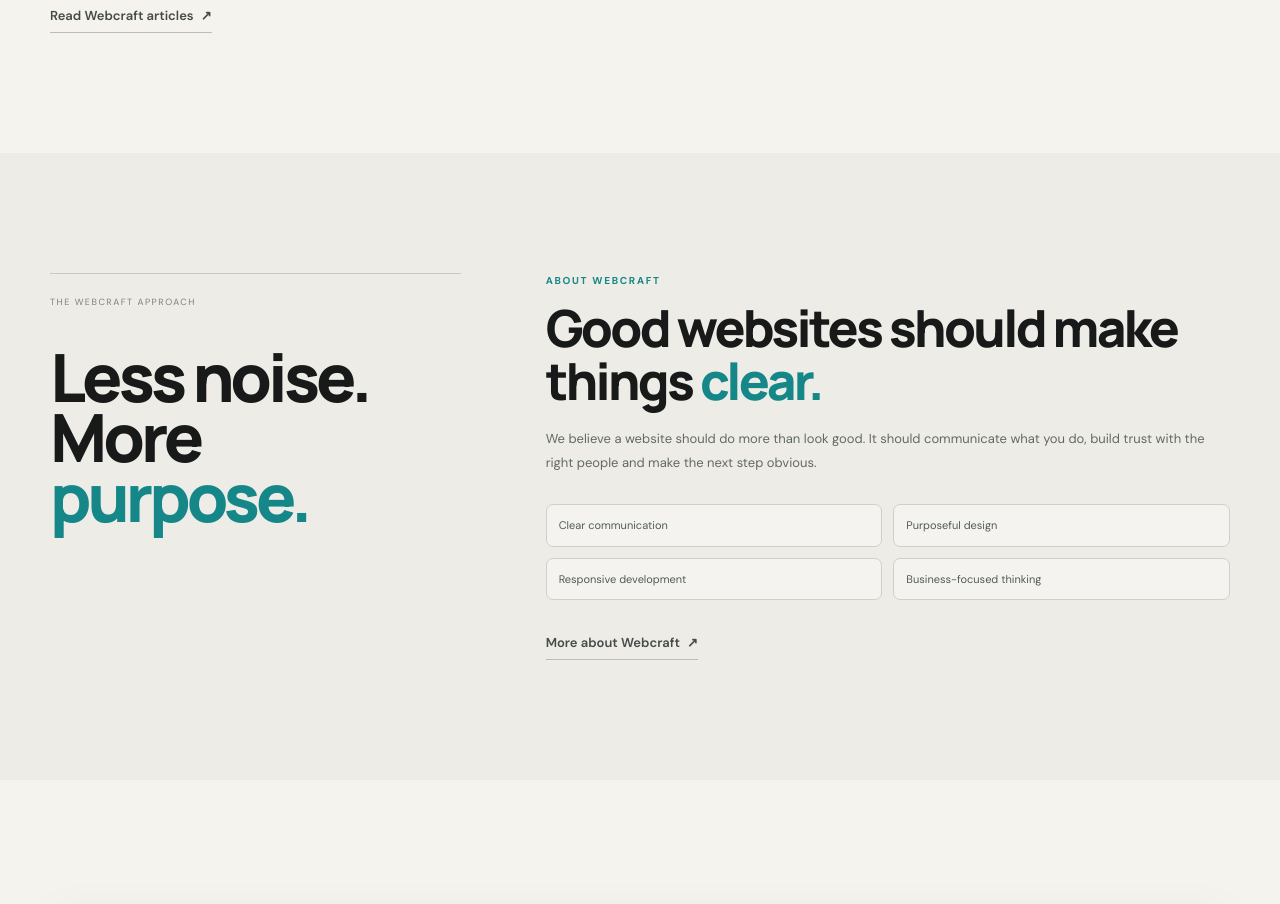
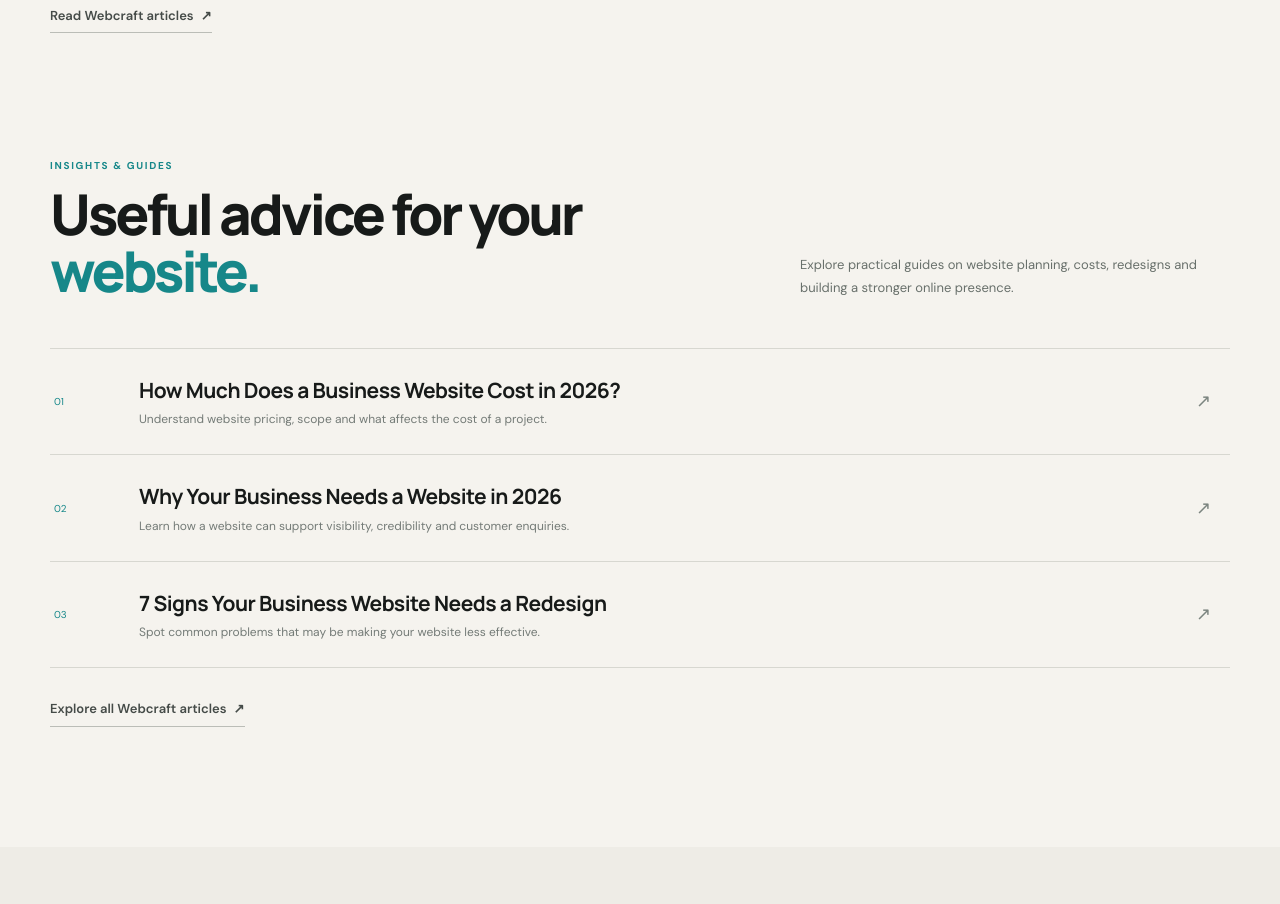
Before and after one commit to WebcraftBoys/webcraftboys.github.io, a plain HTML site: page index.html in a window 1280 px wide. Shown: the part 3920-4824 px from the top of the page. Drawn offline with Linux system fonts and the light colour scheme.

Commit message:
Update meta tags and content in index.html

```diff
--- a/index.html
+++ b/index.html
@@ -14,12 +14,12 @@
 </script>
 <meta content="width=device-width, initial-scale=1.0" name="viewport"/>
 <meta content="Webcraft" name="author"/>
-<meta content="Webcraft designs and develops modern, responsive websites for businesses, brands and professionals — with design, development, maintenance, management and SEO support." name="description"/>
+<meta content="Webcraft provides website design and development for businesses, professionals and brands. Explore responsive websites, landing pages, redesigns and practical website support." name="description"/>
 <meta content="#f5f3ee" name="theme-color"/>
-<meta content="Webcraft | Professional Website Design &amp; Development" property="og:title"/>
-<meta content="Webcraft designs and develops modern, responsive websites for businesses, brands and professionals — with design, development, maintenance, management and SEO support." property="og:description"/>
+<meta content="Webcraft | Website Design &amp; Development for Businesses" property="og:title"/>
+<meta content="Website design and development for businesses, professionals and brands. Responsive websites, landing pages, redesigns and practical website support." property="og:description"/>
 <meta content="website" property="og:type"/>
-<title>Webcraft | Professional Website Design &amp; Development</title>
+<title>Webcraft | Website Design &amp; Development for Businesses</title>
 <!-- Fonts -->
 <link href="https://fonts.googleapis.com" rel="preconnect"/>
 <link crossorigin="" href="https://fonts.gstatic.com" rel="preconnect"/>
@@ -34,10 +34,10 @@
 <meta content="en_US" property="og:locale"/>
 <meta content="https://webcraftboys.github.io/assets/logo/logo.webp" property="og:image"/>
 <meta content="summary_large_image" name="twitter:card"/>
-<meta content="Webcraft | Professional Website Design &amp; Development" name="twitter:title"/>
-<meta content="Webcraft designs and develops modern, responsive websites for businesses, brands and professionals — with design, development, maintenance, management and SEO support." name="twitter:description"/>
-<script type="application/ld+json">{"@context":"https://schema.org","@type":"ProfessionalService","name":"Webcraft","url":"https://webcraftboys.github.io/","description":"Web design and website development for businesses, brands and professionals.","logo":"https://webcraftboys.github.io/assets/logo/logo.webp","email":"webcraft.devwork@gmail.com","areaServed":"Worldwide","serviceType":["Website Design","Website Development","Business Websites","Landing Pages","Website Improvements","Website Maintenance"]}</script>
-<meta content="https://webcraftboys.github.io/assets/logo/logo.webp" name="twitter:image"/><script type="application/ld+json">{"@context":"https://schema.org","@graph":[{"@type":"WebSite","name":"Webcraft","url":"https://webcraftboys.github.io/","description":"Professional website design, development, maintenance, management and SEO support for businesses."},{"@type":"Organization","name":"Webcraft","url":"https://webcraftboys.github.io/","logo":"https://webcraftboys.github.io/assets/logo/logo.webp","email":"webcraft.devwork@gmail.com","sameAs":[]}]}</script></head>
+<meta content="Webcraft | Website Design &amp; Development for Businesses" name="twitter:title"/>
+<meta content="Website design and development for businesses, professionals and brands. Responsive websites, landing pages, redesigns and practical website support." name="twitter:description"/>
+<meta content="https://webcraftboys.github.io/assets/logo/logo.webp" name="twitter:image"/><script type="application/ld+json">{"@context":"https://schema.org","@graph":[{"@type":"WebSite","@id":"https://webcraftboys.github.io/#website","name":"Webcraft","url":"https://webcraftboys.github.io/","description":"Website design and development for businesses, professionals and brands."},{"@type":"Organization","@id":"https://webcraftboys.github.io/#organization","name":"Webcraft","url":"https://webcraftboys.github.io/","logo":"https://webcraftboys.github.io/assets/logo/logo.webp","email":"webcraft.devwork@gmail.com"},{"@type":"ProfessionalService","@id":"https://webcraftboys.github.io/#service","name":"Webcraft","url":"https://webcraftboys.github.io/","description":"Website design and development for businesses, brands and professionals.","logo":"https://webcraftboys.github.io/assets/logo/logo.webp","email":"webcraft.devwork@gmail.com","areaServed":"Worldwide","serviceType":["Website Design","Website Development","Business Websites","Landing Pages","Website Improvements","Website Maintenance"],"provider":{"@id":"https://webcraftboys.github.io/#organization"}}]}</script>
+<meta content="https://webcraftboys.github.io/assets/logo/logo.webp" name="twitter:image"/></head>
 <body>
 <a class="skip-link" href="#main-content">Skip to content</a>
 <!-- =====================================================
@@ -459,6 +459,38 @@
 </div>
 </section>
 <!-- ===================================================
+         ARTICLES PREVIEW
+    ==================================================== -->
+<section class="section">
+<div class="container">
+<div class="section-heading">
+<div>
+<span class="section-kicker">Insights &amp; guides</span>
+<h2>Useful advice for your <em>website.</em></h2>
+</div>
+<p>Explore practical guides on website planning, costs, redesigns and building a stronger online presence.</p>
+</div>
+<div class="service-list">
+<a class="service-row" href="pages/articles/website-cost-2026.html">
+<span class="service-index">01</span>
+<div><h3>How Much Does a Business Website Cost in 2026?</h3><p>Understand website pricing, scope and what affects the cost of a project.</p></div>
+<span class="service-arrow">↗</span>
+</a>
+<a class="service-row" href="pages/articles/business-needs-website-2026.html">
+<span class="service-index">02</span>
+<div><h3>Why Your Business Needs a Website in 2026</h3><p>Learn how a website can support visibility, credibility and customer enquiries.</p></div>
+<span class="service-arrow">↗</span>
+</a>
+<a class="service-row" href="pages/articles/7-signs-business-website-needs-redesign.html">
+<span class="service-index">03</span>
+<div><h3>7 Signs Your Business Website Needs a Redesign</h3><p>Spot common problems that may be making your website less effective.</p></div>
+<span class="service-arrow">↗</span>
+</a>
+</div>
+<div style="margin-top: 28px;"><a class="text-link" href="pages/articles/articles.html">Explore all Webcraft articles <span>↗</span></a></div>
+</div>
+</section>
+<!-- ===================================================
          ABOUT PREVIEW
     ==================================================== -->
 <section class="about-section">
```
